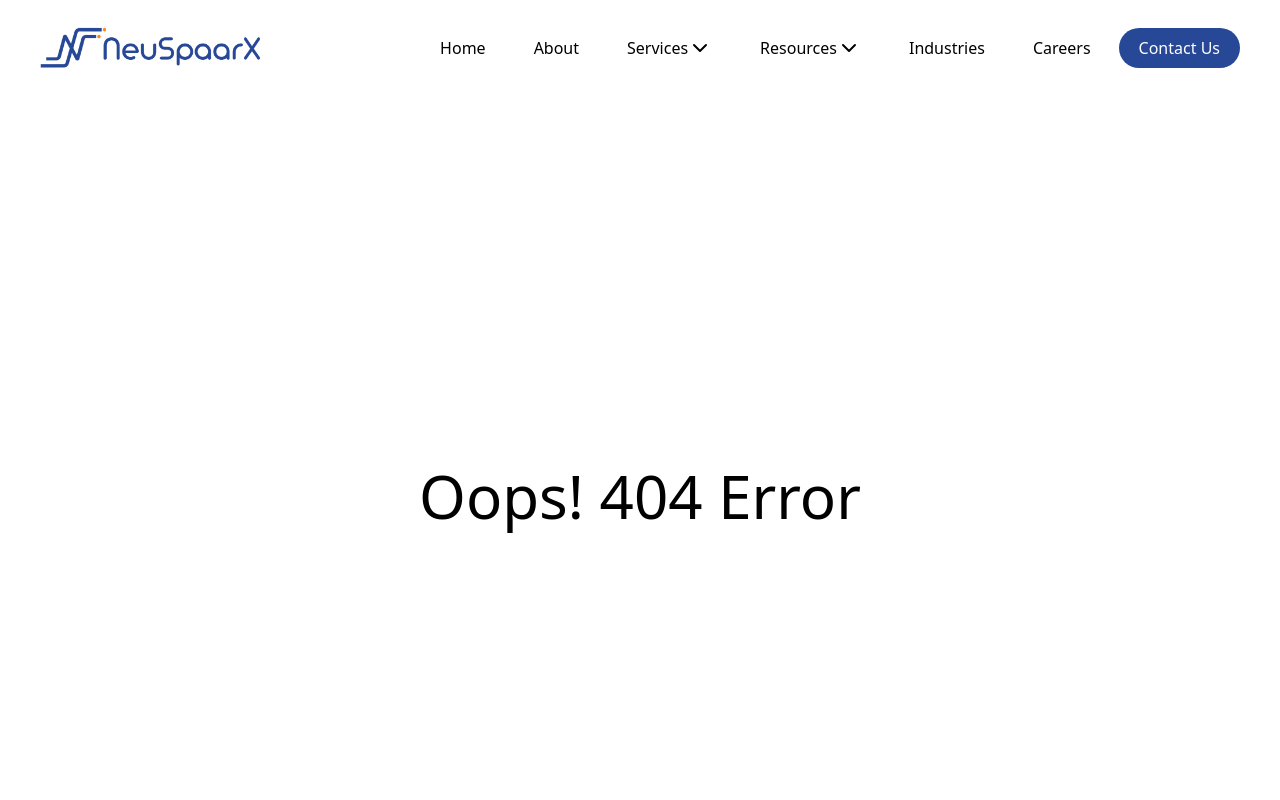
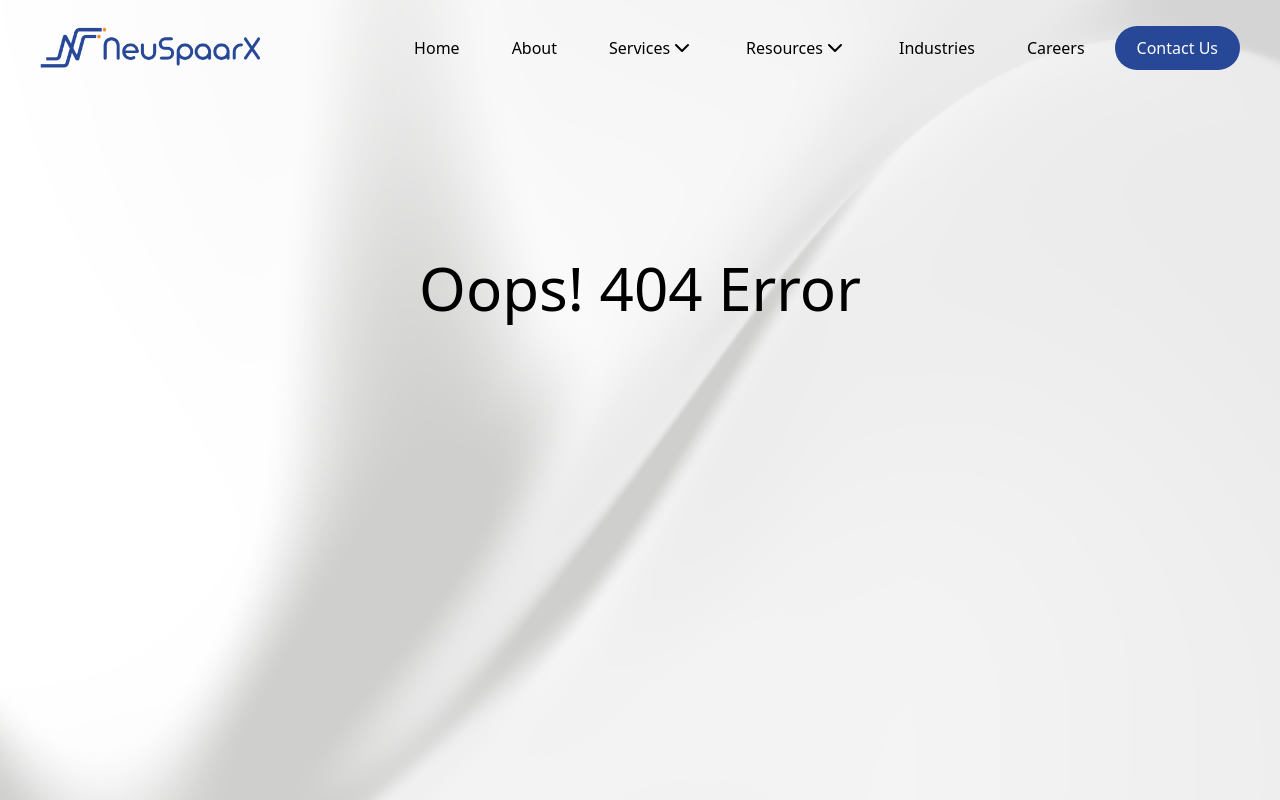
Before and after one commit to ajaykasturi/NeuSpaarX, a React (Vite) app in the folder frontend/: page /wordpress in a window 1280 px wide. Shown: the top 800 px of the page. Built offline with nearby package versions, Linux system fonts and the light colour scheme.

Commit message:
Add DropDown and its routing for large screens

```diff
--- a/frontend/src/App.jsx
+++ b/frontend/src/App.jsx
@@ -10,7 +10,6 @@ import WordPressPage from "./pages/ServicePages/WordPressPage";
 import PowerAppsPage from "./pages/ServicePages/PowerAppsPage";
 import PowerAutomatePage from "./pages/ServicePages/PowerAutomatePage";
 import Error404 from "./pages/ErrorPages/Error404";
-import Navbar from "./components/Navbar/Navbar";
 import Dynamic365Page from "./pages/ServicePages/Dynamic365Page";
 import PowerBiPage from "./pages/ServicePages/PowerBiPage";
 import DataIntegrationPage from "./pages/ServicePages/DataIntegrationPage";
@@ -71,7 +70,6 @@ function App() {
         path="*"
         element={
           <Layout>
-            <Navbar />
             <Error404 />
           </Layout>
         }
--- a/frontend/src/components/6DProcess/D6Process.jsx
+++ b/frontend/src/components/6DProcess/D6Process.jsx
@@ -58,7 +58,6 @@ function D6Process() {
   const [isVisible, setIsVisible] = useState(true);
   useEffect(() => {
     headingScroll.on("change", (e) => {
-      console.log(headingScroll.current);
       headingScroll.current == 1
         ? setIsVisible((prev) => false)
         : setIsVisible(true);
--- a/frontend/src/components/Navbar/Header.jsx
+++ b/frontend/src/components/Navbar/Header.jsx
@@ -1,10 +1,12 @@
-import React, { useContext } from "react";
+import React, { useContext, useState } from "react";
 import logo from "../../assets/neuspaarx/neuspaarxlogo.png";
 import { ChevronDown, ChevronUp } from "lucide-react";
 import { NavLink } from "react-router-dom";
 import SideBarMain from "../SideBarMain.jsx/SideBarMain";
 import ToggleButton from "../SideBarMain.jsx/ToggleButton";
 import { SideBarContext } from "../../context/SideBarProvider";
+import ServicesDropDown from "./ServicesDropDown";
+import ResourcesDropDown from "./ResourcesDropDown";
 export const navConfig = [
   { name: "Home", path: "/" },
   { name: "About", path: "/about" },
@@ -141,8 +143,23 @@ export const navConfig = [
     styles: "bg-[#274797] text-white",
   },
 ];
+
 const Header = () => {
   const { isSideBarOpen } = useContext(SideBarContext);
+  const [dropdown, setDropdown] = useState(null);
+  const handleClick = (e) => {
+    e.preventDefault();
+    console.log("Navigation is blocked!");
+  };
+  const handleMouseEnter = (name) => {
+    setDropdown(name);
+  };
+  const handleMouseLeave = () => {
+    setDropdown(null);
+  };
+  function handleDropDown(name) {
+    dropdown == null ? handleMouseEnter(name) : setDropdown(null);
+  }
   return (
     <>
       <header className="flex justify-between px-10 py-6 w-full">
@@ -151,19 +168,38 @@ const Header = () => {
         </NavLink>
         <nav className="flex gap-x-2 justify-center items-center">
           {navConfig.map((item) => (
+            <div
+              key={item.name}
+              onClick={() => handleDropDown(item.name)}
+              onMouseEnter={() => handleMouseEnter(item.name)}
+              onMouseLeave={handleMouseLeave}
+              className="relative"
+            >
               <NavLink
+                onClick={item.subNav ? handleClick : ""}
                 to={`${item.path}`}
-              key={item.name}
                 className={({ isActive }) =>
                   `max-[1200px]:hidden flex items-center px-5 py-2 rounded-full ${
                     item.styles ? item.styles : ""
                   } ${
-                  isActive ? "underline" : "no-underline"
-                }  hover:bg-[#274797] hover:text-white text-nowrap grow shrink`
+                    isActive ? "text-blue-700" : ""
+                  }  hover:border-[#274797] border-2 border-transparent text-nowrap grow shrink`
                 }
               >
                 {item.name} {item.icon ? <span>{item.icon} </span> : ""}
               </NavLink>
+              {/* Dropdown Menu */}
+              {item.subNav && dropdown === item.name && (
+                <div className="absolute left-1/2 transform -translate-x-1/2 top-[80%] z-10  bg-transparent transition-all">
+                  {item.path == "/services" && (
+                    <ServicesDropDown subNav={item.subNav} />
+                  )}
+                  {item.path === "/resources" && (
+                    <ResourcesDropDown subNav={item.subNav} />
+                  )}
+                </div>
+              )}
+            </div>
           ))}
           {!isSideBarOpen && (
             <ToggleButton className="hidden max-[1200px]:block" />
--- /dev/null
+++ b/frontend/src/components/Navbar/ResourcesDropDown.jsx
@@ -0,0 +1,28 @@
+import React from "react";
+import { NavLink } from "react-router-dom";
+function ResourcesDropDown({ subNav }) {
+  return (
+    <div className="bg-white border border-t-0 border-gray-200 rounded-3xl shadow-lg p-8 w-[15rem]  relative mt-9 transition-all duration-200 hover:scale-[1.03]">
+      <div className="absolute -top-7 left-[45%] text-center border-l-[20px] border-r-[20px] border-b-[30px] border-transparent border-b-white size-0 "></div>
+      <div className="flex flex-col gap-y-1">
+        <div className="flex flex-col gap-y-1">
+          {subNav[0].subitems.map((subItem) => (
+            <NavLink
+              key={subItem.name}
+              to={`${subItem.path}`}
+              className={({ isActive }) =>
+                `px-4 py-2  hover:bg-[#3b5ab0] hover:text-white rounded-2xl ${
+                  isActive && "bg-[#274797] text-white"
+                }`
+              }
+            >
+              {subItem.name}
+            </NavLink>
+          ))}
+        </div>
+      </div>
+    </div>
+  );
+}
+
+export default ResourcesDropDown;
--- /dev/null
+++ b/frontend/src/components/Navbar/ServicesDropDown.jsx
@@ -0,0 +1,37 @@
+import React from "react";
+import { NavLink } from "react-router-dom";
+function ServicesDropDown({ subNav }) {
+  return (
+    <>
+      <div className="bg-white border border-t-0 border-gray-200 rounded-3xl shadow-lg p-8 w-[45rem] grid grid-cols-3 gap-5 relative mt-9 transition-all duration-200 hover:scale-[1.03]">
+        <div className="absolute -top-7 left-[45%] text-center border-l-[20px] border-r-[20px] border-b-[30px] border-transparent border-b-white size-0 "></div>
+        {subNav.map((subMenu) => (
+          <div className="flex flex-col gap-y-1" key={subMenu.subitems[0].name}>
+            {subMenu.subNavHeading && (
+              <h1 className="font-semibold text-[1.05rem] ml-4">
+                {subMenu.subNavHeading}
+              </h1>
+            )}
+            <div className="flex flex-col gap-y-1">
+              {subMenu.subitems.map((subItem) => (
+                <NavLink
+                  key={subItem.name}
+                  to={`${subItem.path}`}
+                  className={({ isActive }) =>
+                    `px-4 py-2  hover:bg-[#3b5ab0] hover:text-white rounded-2xl ${
+                      isActive && "bg-[#274797] text-white"
+                    }`
+                  }
+                >
+                  {subItem.name}
+                </NavLink>
+              ))}
+            </div>
+          </div>
+        ))}
+      </div>
+    </>
+  );
+}
+
+export default ServicesDropDown;
--- a/frontend/src/pages/ErrorPages/Error404.jsx
+++ b/frontend/src/pages/ErrorPages/Error404.jsx
@@ -1,9 +1,14 @@
 import React from "react";
+import Navbar from "../../components/Navbar/Navbar";
 
 function Error404() {
   return (
-    <div className="flex items-center justify-center h-screen text-6xl">
-      Oops! 404 Error
+    <div className="bg-mainBgImg bg-no-repeat bg-cover mb-10 h-screen">
+      <Navbar />
+      <div className="flex items-center justify-center h-96 text-6xl">
+        {" "}
+        Oops! 404 Error
+      </div>
     </div>
   );
 }
```
Lines whose indentation alone changed are shown as unchanged.
